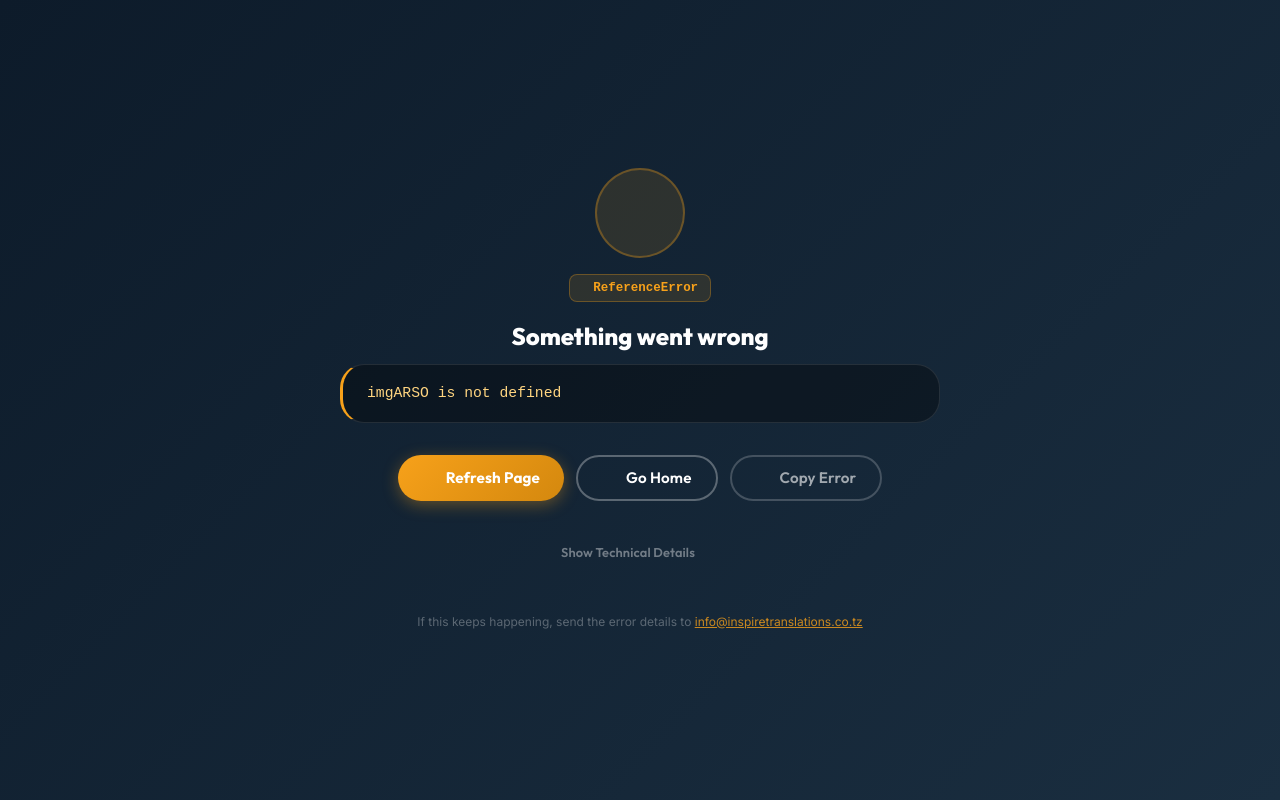
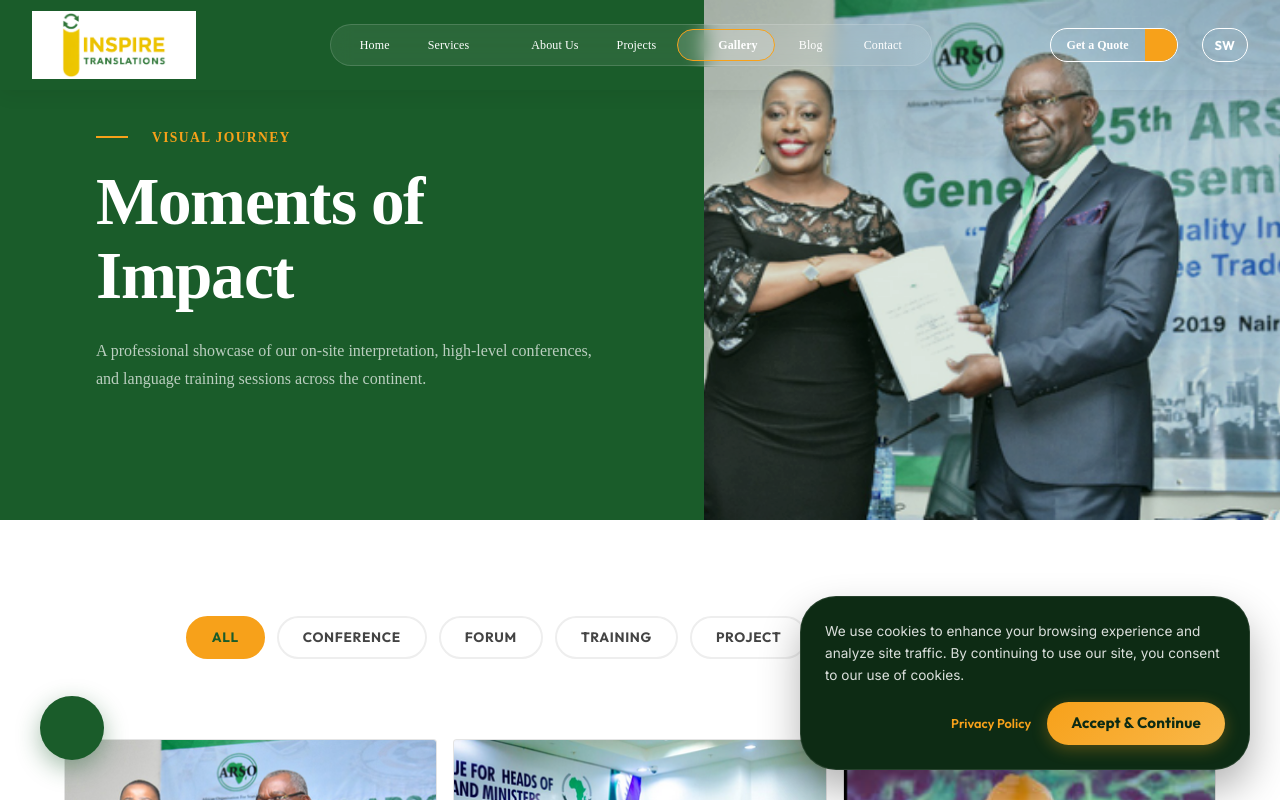
Before and after one commit to Jolab255/inspire-translations, a React (Vite) app: page /en/gallery in a window 1280 px wide. Shown: the top 800 px of the page. Built offline with nearby package versions, Linux system fonts and the light colour scheme; some icons are missing; a web font is replaced by a local one.

Commit message:
fix: resolve undefined image error in GalleryPage hero

```diff
--- a/package.json
+++ b/package.json
@@ -5,6 +5,7 @@
   "type": "module",
   "scripts": {
     "dev": "vite",
+    "dev:cms": "npx decap-server & vite",
     "build": "vite build",
     "lint": "eslint .",
     "preview": "vite preview"
--- a/src/pages/gallery/GalleryPage.jsx
+++ b/src/pages/gallery/GalleryPage.jsx
@@ -210,7 +210,7 @@ const GalleryPage = () => {
                         sx={{
                             width: '100%',
                             height: '100%',
-                            background: `url(${imgARSO}) center/cover no-repeat`,
+                            background: `url('/assets/images/ARSO_TC 67 & TC 68 meetings.png') center/cover no-repeat`,
                             filter: 'grayscale(0.3) contrast(1.1)',
                             '&::after': {
                                 content: '""',
```
